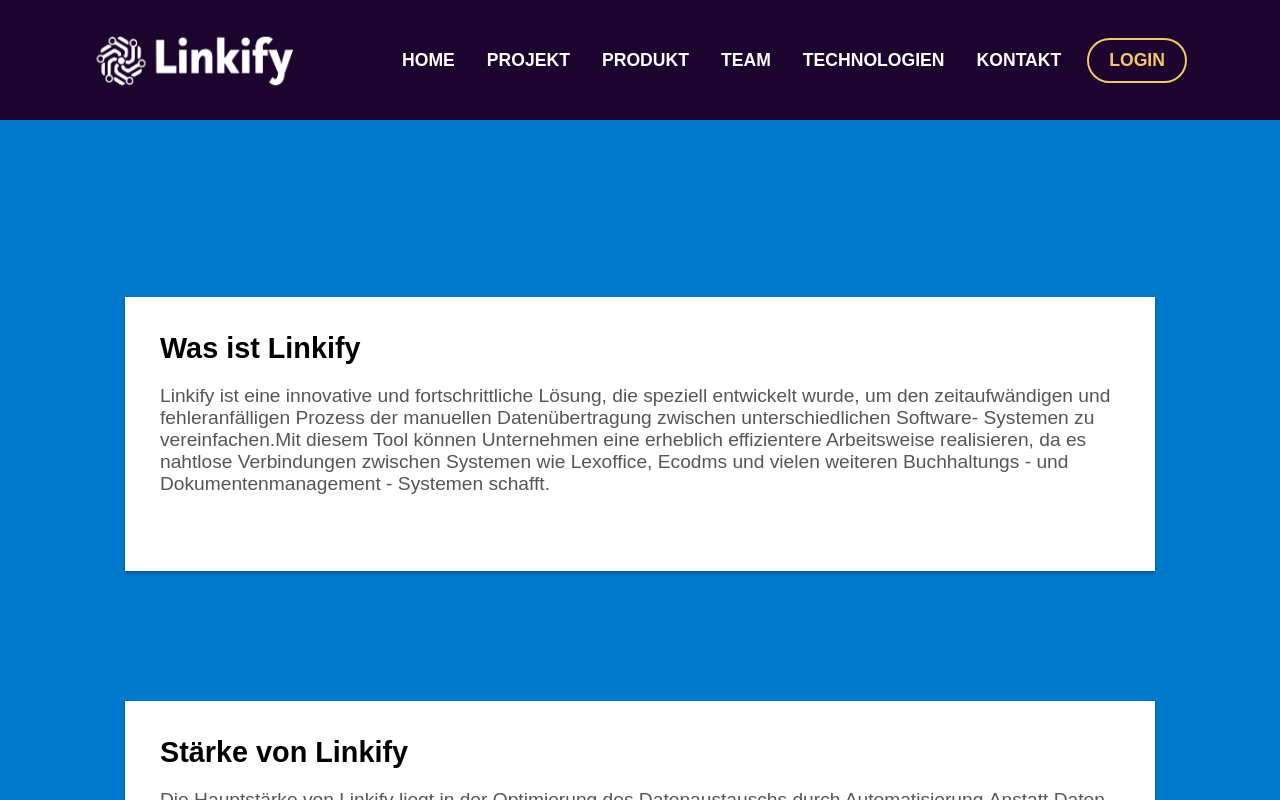
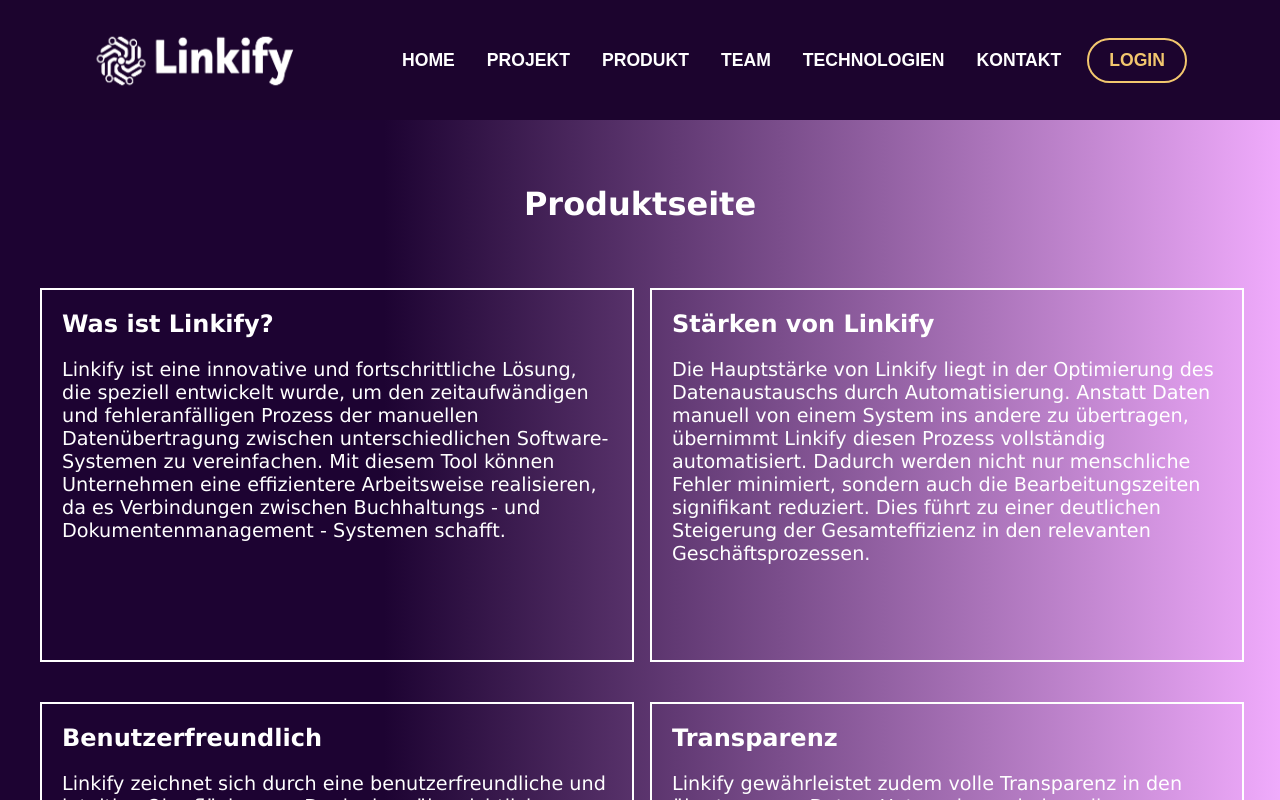
Before and after one commit to RalfHof/nextjs-boilerplate, a Next.js app: page /product in a window 1280 px wide. Shown: the top 800 px of the page. Built offline with nearby package versions, Linux system fonts and the light colour scheme.

Commit message:
New Features

```diff
--- a/src/app/product/page.tsx
+++ b/src/app/product/page.tsx
@@ -7,53 +7,53 @@
   const TargetElementItems1 = [
     {
       Element:
-        "Linkify ist eine innovative und fortschrittliche Lösung, die speziell entwickelt wurde, um den zeitaufwändigen und fehleranfälligen Prozess der manuellen Datenübertragung zwischen unterschiedlichen Software- Systemen zu vereinfachen.Mit diesem Tool können Unternehmen eine erheblich effizientere Arbeitsweise realisieren, da es nahtlose Verbindungen zwischen Systemen wie Lexoffice, Ecodms und vielen weiteren Buchhaltungs - und Dokumentenmanagement - Systemen schafft.",
+        "Linkify ist eine innovative und fortschrittliche Lösung, die speziell entwickelt wurde, um den zeitaufwändigen und fehleranfälligen Prozess der manuellen Datenübertragung zwischen unterschiedlichen Software- Systemen zu vereinfachen. Mit diesem Tool können Unternehmen eine effizientere Arbeitsweise realisieren, da es Verbindungen zwischen Buchhaltungs - und Dokumentenmanagement - Systemen schafft.",
     },
   ];
   const TargetElementItems2 = [
     {
       Element:
-        "Die Hauptstärke von Linkify liegt in der Optimierung des Datenaustauschs durch Automatisierung.Anstatt Daten manuell von einem System ins andere zu übertragen, übernimmt Linkify diesen Prozess vollständig automatisiert.Dadurch werden nicht nur menschliche Fehler minimiert, sondern auch die Bearbeitungszeiten signifikant reduziert.Dies führt zu einer deutlichen Steigerung der Gesamteffizienz in den relevanten Geschäftsprozessen.",
+        "Die Hauptstärke von Linkify liegt in der Optimierung des Datenaustauschs durch Automatisierung. Anstatt Daten manuell von einem System ins andere zu übertragen, übernimmt Linkify diesen Prozess vollständig automatisiert. Dadurch werden nicht nur menschliche Fehler minimiert, sondern auch die Bearbeitungszeiten signifikant reduziert. Dies führt zu einer deutlichen Steigerung der Gesamteffizienz in den relevanten Geschäftsprozessen.",
     },
 
   ];
   const TargetElementItems3 = [
     {
       Element:
-        "Eine weitere herausragende Eigenschaft von Linkify ist die benutzerfreundliche und intuitiv gestaltete Oberfläche.Dank einer übersichtlichen Struktur und leicht verständlichen Funktionen ist es auch für Nutzer ohne tiefgehende technische Vorkenntnisse problemlos möglich, das System in kurzer Zeit einzurichten und in den Arbeitsalltag zu integrieren.Die Konfiguration von Linkify ist bewusst so gestaltet, dass keine aufwendigen und teuren Anpassungen an bestehenden Systemen erforderlich sind.Dies spart nicht nur Zeit, sondern auch erhebliche Kosten.",
+        "Linkify zeichnet sich durch eine benutzerfreundliche und intuitive Oberfläche aus. Dank einer übersichtlichen Struktur und verständlichen Funktionen können auch Nutzer ohne technische Vorkenntnisse das System schnell einrichten und in den Arbeitsalltag integrieren. Die Konfiguration ist so gestaltet, dass keine aufwendigen Anpassungen an bestehenden Systemen nötig sind, was Zeit und Kosten spart.",
     },
   ];
   const TargetElementItems4 = [
     {
       Element:
-        "Linkify gewährleistet zudem volle Transparenz in den übertragenen Daten.Unternehmen haben die Möglichkeit, den Datenaustausch detailliert nachzuvollziehen und sicherzustellen, dass alle Informationen korrekt und vollständig übertragen wurden.Dieses Maß an Kontrolle ermöglicht es, Buchhaltungs - und Dokumentationsprozesse nicht nur effizienter, sondern auch sicherer zu gestalten.",
+        "Linkify gewährleistet zudem volle Transparenz in den übertragenen Daten. Unternehmen haben die Möglichkeit, den Datenaustausch detailliert nachzuvollziehen und sicherzustellen, dass alle Informationen korrekt und vollständig übertragen wurden. Dieses Maß an Kontrolle ermöglicht es, Buchhaltungs - und Dokumentationsprozesse nicht nur effizienter, sondern auch sicherer zu gestalten.",
     },
   ];
   const TargetElementItems5 = [
     {
       Element:
-        "Ein weiterer entscheidender Vorteil von Linkify ist der hohe Sicherheitsstandard, der bei der Datenübertragung verwendet wird.Um sicherzustellen, dass sensible Informationen geschützt sind, verschlüsselt das System sämtliche Daten während der Übertragung mithilfe moderner HTTPS - Protokolle.Dies bietet Unternehmen die Sicherheit, dass ihre Daten vor unbefugtem Zugriff oder Manipulation geschützt sind.",
+        "Ein weiterer entscheidender Vorteil von Linkify ist der hohe Sicherheitsstandard, der bei der Datenübertragung verwendet wird. Um sicherzustellen, dass sensible Informationen geschützt sind, verschlüsselt das System sämtliche Daten während der Übertragung mithilfe moderner HTTPS - Protokolle. Dies bietet Unternehmen die Sicherheit, dass ihre Daten vor unbefugtem Zugriff oder Manipulation geschützt sind.",
     },
   ];
   const TargetElementItems6 = [
     {
       Element:
-        "Linkify ist außerdem ein System, das kontinuierlich weiterentwickelt wird.Regelmäßige Updates und die Einführung neuer Funktionen garantieren, dass die Lösung stets den neuesten technologischen Standards entspricht und flexibel auf sich verändernde Anforderungen reagieren kann.Unternehmen können sicher sein, dass sie mit Linkify nicht nur eine Lösung für aktuelle Herausforderungen erhalten, sondern auch ein zukunftssicheres Werkzeug für die langfristige Optimierung ihrer Prozesse.",
+        "Linkify wird kontinuierlich weiterentwickelt, um den neuesten technologischen Standards zu entsprechen und flexibel auf veränderte Anforderungen zu reagieren. Regelmäßige Updates und neue Funktionen machen es zu einem zukunftssicheren Werkzeug für die langfristige Optimierung von Unternehmensprozessen.",
     },
   ];
 
   const TargetItem1 = {
-    Titel: "Was ist Linkify",
+    Titel: "Was ist Linkify?",
     Text: "",
     Liste: TargetElementItems1.map((item) => item.Element),
   };
   const TargetItem2 = {
-    Titel: "Stärke von Linkify",
+    Titel: "Stärken von Linkify",
     Text: "",
     Liste: TargetElementItems2.map((item) => item.Element),
   };
   const TargetItem3 = {
-    Titel: "Bentzerfreundlich",
+    Titel: "Benutzerfreundlich",
     Text: "",
     Liste: TargetElementItems3.map((item) => item.Element),
   };
@@ -68,28 +68,28 @@
     Liste: TargetElementItems5.map((item) => item.Element),
   };
   const TargetItem6 = {
-    Titel: "Vortlaufender Verbesserung",
+    Titel: "Fortlaufende Verbesserungen",
     Text: "",
     Liste: TargetElementItems6.map((item) => item.Element),
   };
 
 
-  return (
+  return (<>
+
     <div className="project-item product-item">
       <h1 className="HeaderItems ProductHeader">Produktseite</h1>
+      <div className='ContainerHeader'>
 
-      <ProjektItem Item={TargetItem1} />
+        <ProjektItem Item={TargetItem1} />
+        <ProjektItem Item={TargetItem2} />
+        <ProjektItem Item={TargetItem3} />
+        <ProjektItem Item={TargetItem4} />
+        <ProjektItem Item={TargetItem5} />
+        <ProjektItem Item={TargetItem6} />
+      </div>
 
-      <ProjektItem Item={TargetItem2} />
-
-      <ProjektItem Item={TargetItem3} />
-
-      <ProjektItem Item={TargetItem4} />
-
-      <ProjektItem Item={TargetItem5} />
-
-      <ProjektItem Item={TargetItem6} />
     </div>
+  </>
   );
 
 }
--- a/src/components/projekt/page.tsx
+++ b/src/components/projekt/page.tsx
@@ -17,11 +17,10 @@
 
                     <h2 className="project-title">{Item.Titel}</h2>
                     <div className="projekt-text">{Item.Text}</div>
-
-                    <ul style={{ listStyle: "none", padding: "0" }}>
+                    <ul className="projectunsortedlist">
                         {Item.Liste?.map((Element, index) => (
                             <React.Fragment key={index}>
-                                <li>{Element}</li>
+                                <li className="projectlist" >{Element}</li>
                                 <br />
                             </React.Fragment>
                         ))}
--- a/src/globals.css
+++ b/src/globals.css
@@ -376,56 +376,80 @@
 .project-item {
   height: auto;
   width: 100%;
-  display: flex;
-  align-items: center;
-  flex-direction: column;
   padding: 0;
   margin: 0;
   position: relative;
   top: 85px;
   background: inherit;
-  padding-bottom: 130px;
+  padding-bottom: 20px;
+  color: #fff;
+  font-family: 'Lucida Sans', 'Lucida Sans Regular', 'Lucida Grande', 'Lucida Sans Unicode', Geneva, Verdana, sans-serif;
 }
 
 .product-item {
-  height: 1035px;
-  display: flex;
-  width: 100%;
-  justify-content: center;
-  align-items: center;
-}
-
+  background: linear-gradient(90deg, #1d0332 30%, #f0abfc 100%);
+}
+
+
+.project-elements {
+  background-color: #b91991;
+}
 
 .HeaderItems {
-  margin: 0;
-  padding: 0;
-  margin-top: 120px;
-  color: #007acc;
   font-size: 2rem;
+  text-align: center;
+  margin: 0;
+  padding: 0;
+  position: relative;
+  top: 100px;
+}
+
+.ContainerHeader {
+  display: grid;
+  grid-template-columns: repeat(auto-fit, minmax(400px, 1fr));
+  gap: 20px;
+  position: relative;
+  top: 80px;
+  margin-left: 40px;
+  margin-right: 40px;
+  margin-bottom: 250px;
 }
 
 .project-item-list {
-  border: 5px solid #fff;
-  box-shadow: 0 2px 4px rgba(0, 0, 0, 0.3);
-  background: #fff;
-  width: 75%;
-  padding: 30px;
+  width: 100%;
   font-size: 1.2rem;
-  color: #555;
-  position: relative;
-  top: -30px;
+  margin: 0;
+  padding: 0;
+  border: 2px solid #fff;
+  height: 370px;
+  width: 100%;
 }
 
 .project-title {
   margin: 0;
   padding: 0;
-  color: black;
+  text-align: left;
+  margin-top: 20px;
+  padding-left: 20px;
+  font-size: 1.5rem;
 }
 
 .projekt-text {
-  margin-top: 20px;
-}
-
+  margin: 0;
+  padding: 0;
+}
+
+.projectunsortedlist {
+  margin: 0;
+  padding: 0;
+  list-style-type: none;
+  padding: 20px;
+}
+
+.projectlist {
+  margin: 0;
+  padding: 0;
+}
 
 /* -------------------------------------------------------------- */
 
@@ -1731,14 +1755,3 @@
 }
 
 /* ----------------------------------- */
-
-.product-item {
-  position: relative;
-  height: 100%;
-  background-color: #007acc;
-}
-
-
-.project-elements{
-  background-color: red;
-}
```
